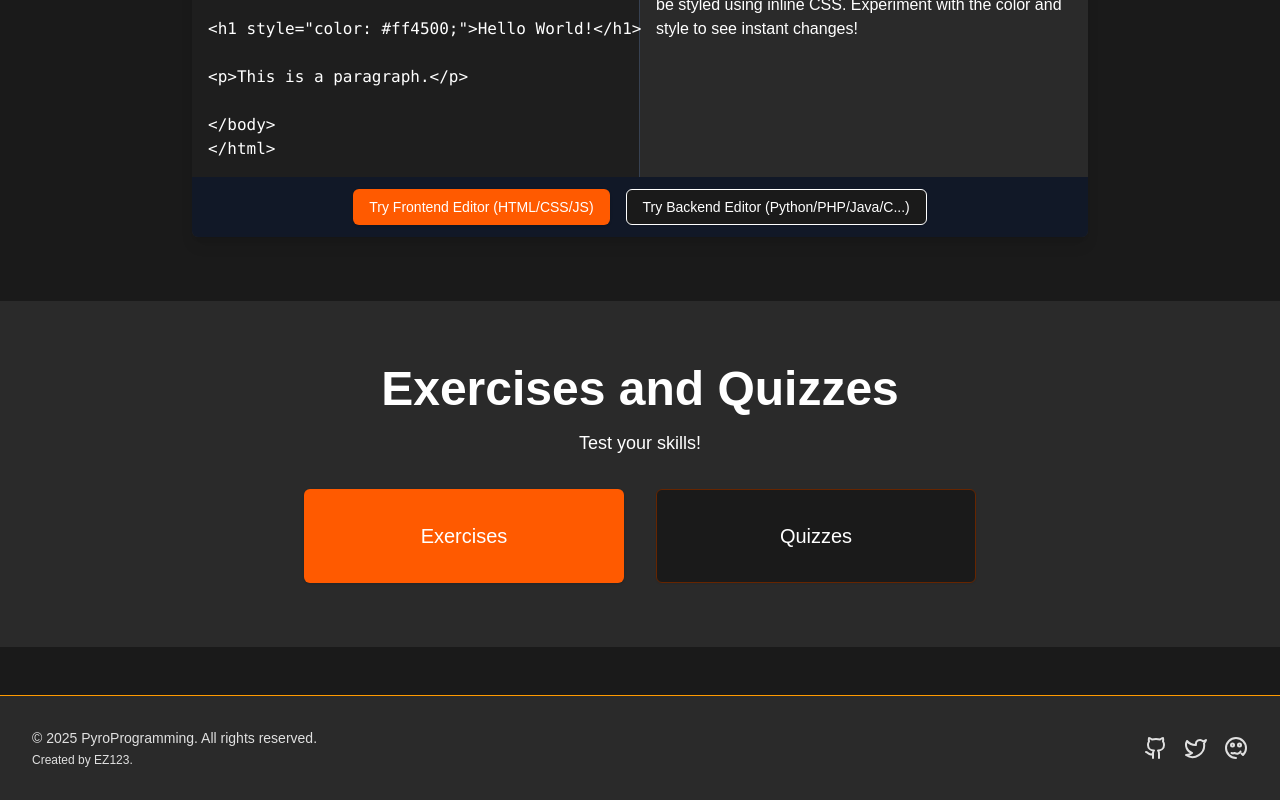
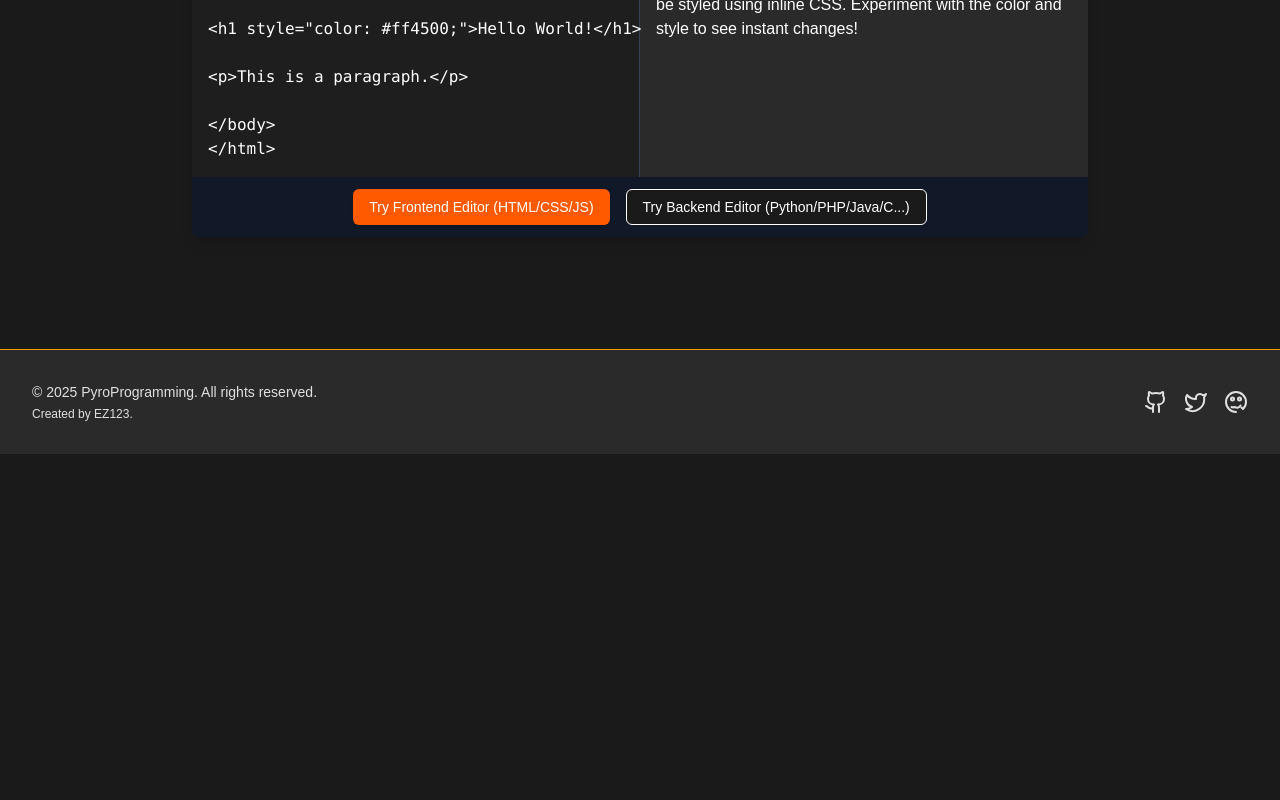
Before and after one commit to 321EZ123/PyroProgramming, a Next.js app: page /tutorials in a window 1280 px wide. Shown: the part 3611-4411 px from the top of the page. After the commit the page ends 4065 px from the top, so only its background shows below. Built offline with nearby package versions, Linux system fonts and the light colour scheme.

Commit message:
ehh yep im too lazy

```diff
--- a/src/app/tutorials/page.tsx
+++ b/src/app/tutorials/page.tsx
@@ -210,23 +210,6 @@ p {
           </div>
         </div>
       </section>
-
-      {/* Exercises and Quizzes */}
-      <section className="w-full py-16 bg-card">
-        <div className="container mx-auto px-4 sm:px-6 lg:px-8 text-center">
-          <h2 className="text-5xl font-bold mb-4">Exercises and Quizzes</h2>
-          <p className="text-lg mb-8">Test your skills!</p>
-
-          <div className="grid grid-cols-1 md:grid-cols-2 gap-8 max-w-2xl mx-auto">
-            <Button variant="default" className="bg-primary hover:bg-primary/90 text-white p-8 text-xl h-auto">
-              Exercises
-            </Button>
-            <Button variant="outline" className="border-fire-darker hover:bg-fire-darker/10 p-8 text-xl h-auto">
-              Quizzes
-            </Button>
-          </div>
-        </div>
-      </section>
     </div>
   );
 }
```
